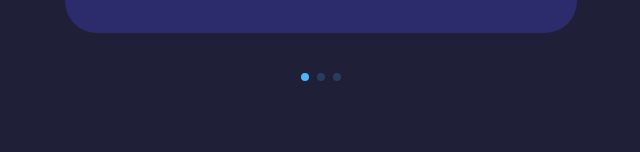
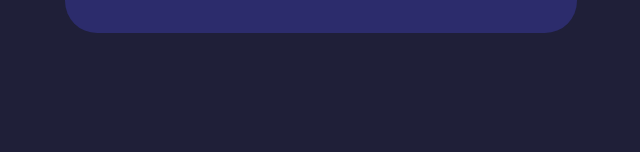
Before and after one commit to Mischa-Lamoureux/personal-portfolio, a React (Create React App) app: page / in a window 1280 px wide. Shown: the part 3279-3431 px from the top of the page, without its empty margins (319-959 px from the left). Built offline with nearby package versions, Linux system fonts and the light colour scheme.

Commit message:
Temporarily disabled testimonials

```diff
--- a/src/components/testimonials/Testimonials.jsx
+++ b/src/components/testimonials/Testimonials.jsx
@@ -22,20 +22,20 @@ const data = [
     review:
       "Mischa’s work was always completed in the spirit of bettering the greater community, and his technical prowess facilitated an aesthetic experience that was both functional and visually appealing. He collaborated with our team and helped me to set timelines, troubleshoot, design, debug, and relate the game experience to a user's point of view. Mischa is a gifted communicator, a well-organized, technically adept, and intuitive mentor who is able to lean intentionally into innovation with a positive attitude and a fail-forward approach.",
   },
-  {
-    avatar: MOHAMED,
-    name: "Mohamed Hassan",
-    company: "Swap Robotics",
-    review:
-      "Lorem, ipsum dolor sit amet consectetur adipisicing elit. Assumenda blanditiis expedita nemo est fugiat dolores harum magnam! Repellendus ipsum neque asperiores delectus? Ad, minus soluta magni ullam perferendis rerum aliquid.",
-  },
-  {
-    avatar: NICK,
-    name: "Nick Kidd",
-    company: "Mitch Insurance",
-    review:
-      "Lorem, ipsum dolor sit amet consectetur adipisicing elit. Assumenda blanditiis expedita nemo est fugiat dolores harum magnam! Repellendus ipsum neque asperiores delectus? Ad, minus soluta magni ullam perferendis rerum aliquid.",
-  },
+  // {
+  //   avatar: MOHAMED,
+  //   name: "Mohamed Hassan",
+  //   company: "Swap Robotics",
+  //   review:
+  //     "Lorem, ipsum dolor sit amet consectetur adipisicing elit. Assumenda blanditiis expedita nemo est fugiat dolores harum magnam! Repellendus ipsum neque asperiores delectus? Ad, minus soluta magni ullam perferendis rerum aliquid.",
+  // },
+  // {
+  //   avatar: NICK,
+  //   name: "Nick Kidd",
+  //   company: "Mitch Insurance",
+  //   review:
+  //     "Lorem, ipsum dolor sit amet consectetur adipisicing elit. Assumenda blanditiis expedita nemo est fugiat dolores harum magnam! Repellendus ipsum neque asperiores delectus? Ad, minus soluta magni ullam perferendis rerum aliquid.",
+  // },
 ];
 
 const Testimonials = () => {
```
